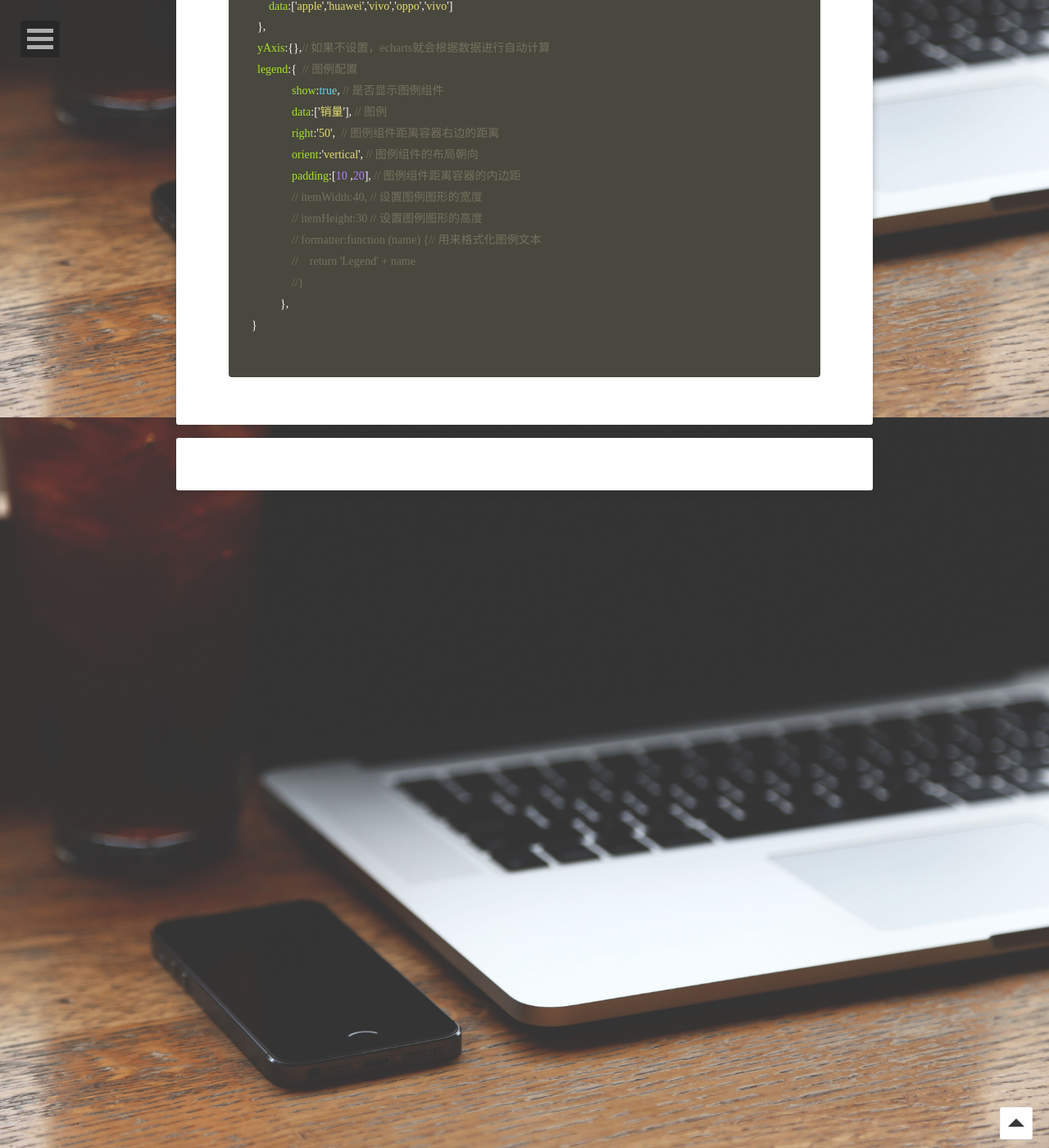
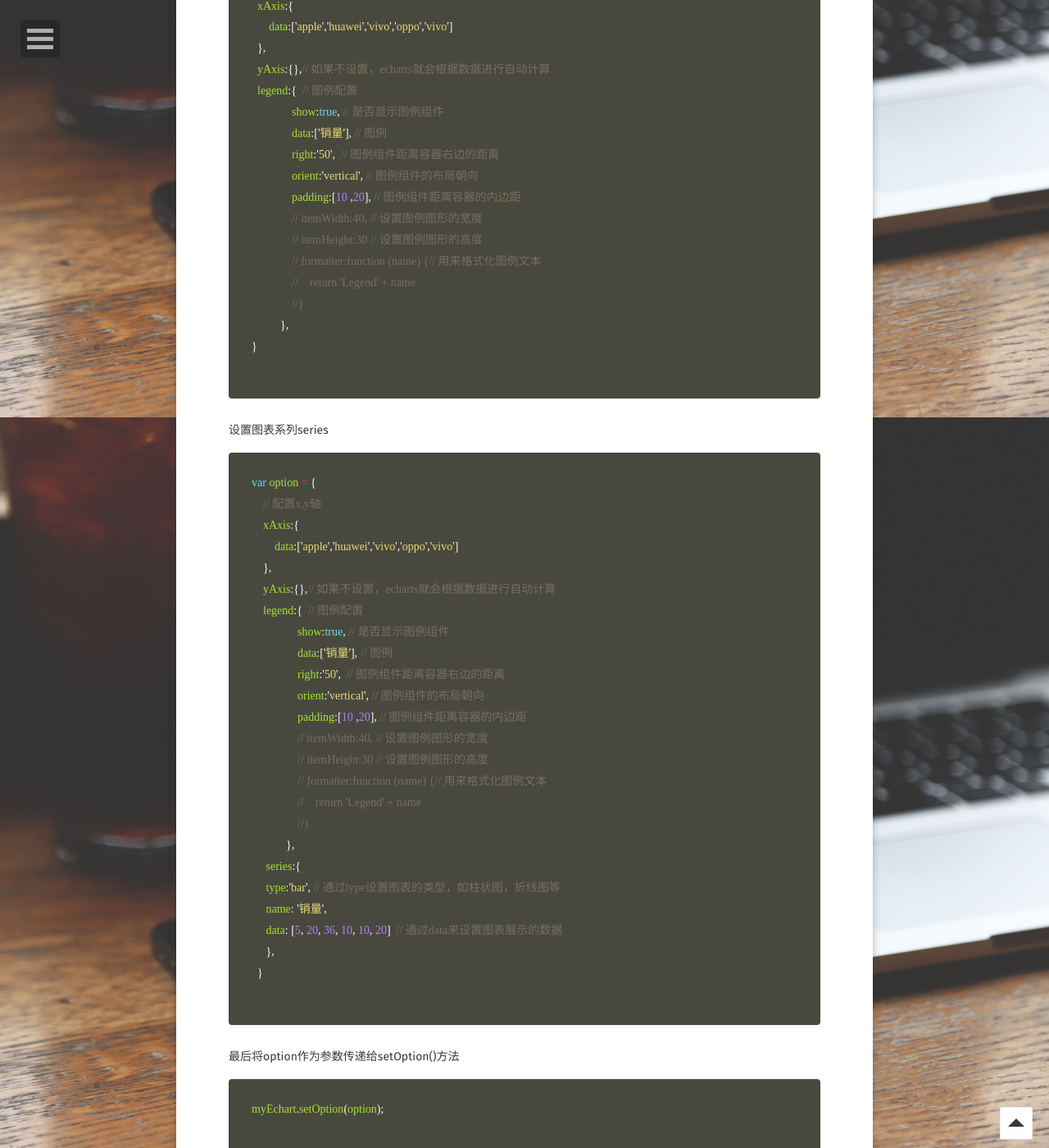
Before and after one commit to xcs-go/xcs.github.io, a Jekyll site: the page built from _posts/2017-10-9-echart-instance01.md, in a window 1280 px wide and 1400 px high, scrolled down 1291 px. Shown: the whole window at 82% size. Built offline with Jekyll 4.4.1, drawn with Linux system fonts in a browser that asks for light colours; some web fonts are replaced; comment, search, counter and statistics services are not loaded; some of the changed text lies outside the part shown.

Commit message:
echarts案例

```diff
--- a/_posts/2017-10-9-echart-instance01.md
+++ b/_posts/2017-10-9-echart-instance01.md
@@ -56,3 +57,35 @@ category: echarts
               },
     }
   {% endhighlight %}
+
+  设置图表系列series
+  {% highlight javascript %}
+    var option = {
+        // 配置x,y轴
+        xAxis:{
+            data:['apple','huawei','vivo','oppo','vivo']
+        },
+        yAxis:{},// 如果不设置，echarts就会根据数据进行自动计算
+        legend:{  // 图例配置
+                    show:true, // 是否显示图例组件
+                    data:['销量'], // 图例
+                    right:'50',  // 图例组件距离容器右边的距离
+                    orient:'vertical', // 图例组件的布局朝向
+                    padding:[10 ,20], // 图例组件距离容器的内边距
+                    // itemWidth:40, // 设置图例图形的宽度
+                    // itemHeight:30 // 设置图例图形的高度
+                    // formatter:function (name) {// 用来格式化图例文本
+                    //    return 'Legend' + name
+                    //}
+                },
+         series:{
+         type:'bar', // 通过type设置图表的类型，如柱状图，折线图等
+         name: '销量',
+         data: [5, 20, 36, 10, 10, 20]  // 通过data来设置图表展示的数据
+         },
+      }
+    {% endhighlight %}
+  最后将option作为参数传递给setOption()方法
+  {% highlight javascript %}
+    myEchart.setOption(option);
+  {% endhighlight %}
```
Also changed, not shown: other parts of _posts/2017-10-9-echart-instance01.md (+2 -1 lines).
